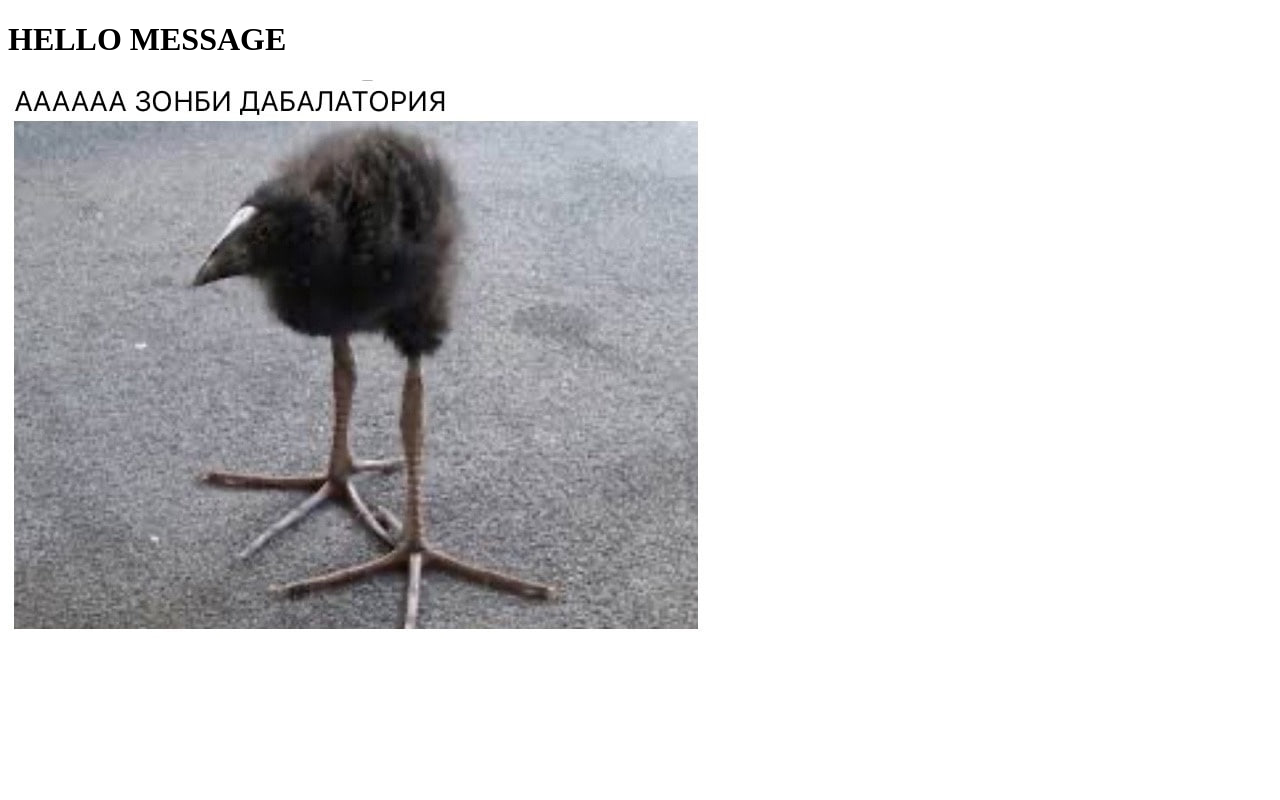
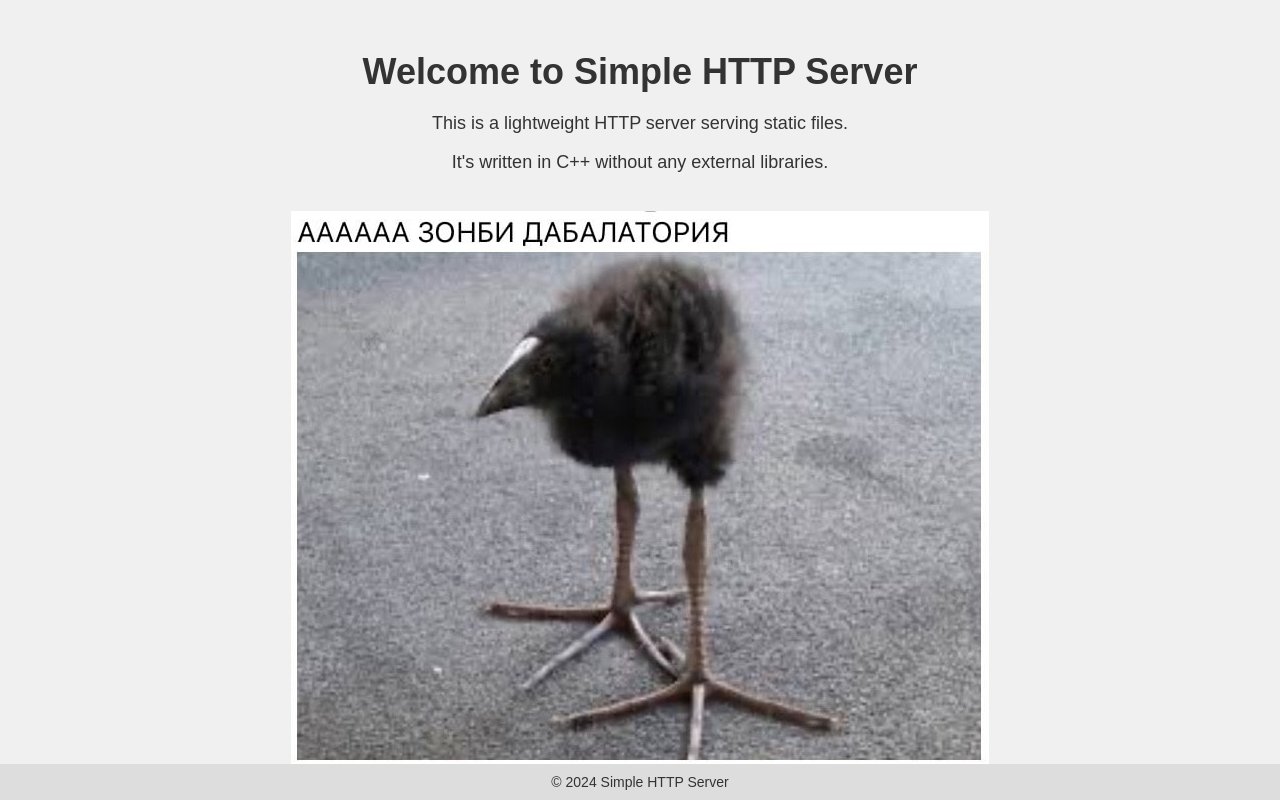
Before and after one commit to alexichab/Simple-HTTP-Server, a plain HTML site: page index.html in a window 1280 px wide. Drawn offline with Linux system fonts and the light colour scheme.

Commit message:
Add some text about server and  CSS for single HTML page

```diff
--- a/index.html
+++ b/index.html
@@ -1,10 +1,52 @@
 <!DOCTYPE html>
 <html>
     <head>
-        <title>Hello</title>
+        <title>Simple HTTP Server</title>
+        <style>
+            body {
+                font-family: Arial, sans-serif;
+                background-color: #f0f0f0;
+                color: #333;
+                margin: 0;
+                padding: 0;
+                display: flex;
+                justify-content: center;
+                align-items: center;
+                height: 100vh;
+            }
+            .container {
+                text-align: center;
+            }
+            h1 {
+                font-size: 36px;
+                margin-bottom: 20px;
+            }
+            img {
+                max-width: 100%;
+                height: auto;
+                margin-top: 20px;
+            }
+            p {
+                font-size: 18px;
+            }
+            footer {
+                position: fixed;
+                bottom: 0;
+                width: 100%;
+                background-color: #ddd;
+                text-align: center;
+                padding: 10px 0;
+                font-size: 14px;
+            }
+        </style>
     </head>
     <body>
-        <h1>HELLO MESSAGE</h1>
-        <img alt="image" src="1.png" />
+        <div class="container">
+            <h1>Welcome to Simple HTTP Server</h1>
+            <p>This is a lightweight HTTP server serving static files.</p>
+            <p>It's written in C++ without any external libraries.</p>
+            <img alt="Server Image" src="1.png" />
+        </div>
+        <footer> © 2024 Simple HTTP Server</footer>
     </body>
 </html>
```
